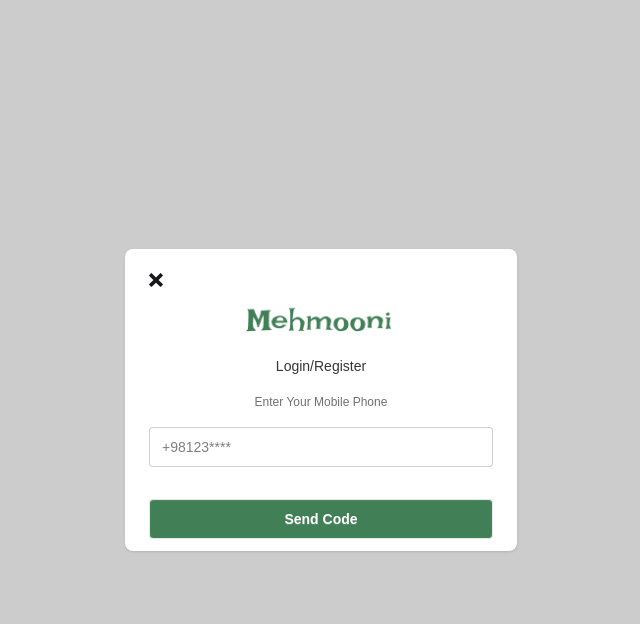
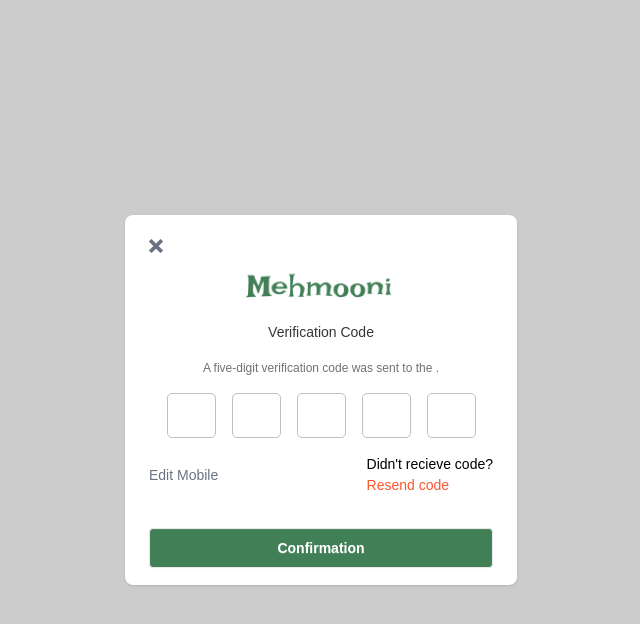
Before and after one commit to nextjs-developers/Food-app, a Next.js app: page / in a window 1280 px wide. Both pictures are taken after a click on the button "login". Shown: the top 624 px of the page, without its empty margins (319-959 px from the left). Built offline with nearby package versions, Linux system fonts and the light colour scheme.

Commit message:
The timer for sending OTP has been developed, but the login logic has not yet been implemented.

```diff
--- a/src/components/layout/Header.js
+++ b/src/components/layout/Header.js
@@ -10,7 +10,7 @@
 const Header = () => {
 
   const [isOpen, setIsOpen] = useState(false);
-  const [step, setStep] = useState(1);
+  const [step, setStep] = useState(2);
 
 
   return (
--- /dev/null
+++ b/src/components/module/element/Timer.js
@@ -0,0 +1,73 @@
+import { useSendOtp } from "@/core/services/mutations";
+import { useState, useEffect } from "react";
+
+const Timer = (phone ,  minutes,
+    setMinutes,
+    seconds,
+    setSeconds) => {
+
+  const { mutate } = useSendOtp();
+  useEffect(() => {
+    const interval = setInterval(() => {
+      if (seconds > 0) {
+        setSeconds(seconds - 1);
+      }
+
+      if (seconds === 0) {
+        if (minutes === 0) {
+          clearInterval(interval);
+        } else {
+          setSeconds(59);
+          setMinutes(minutes - 1);
+        }
+      }
+    }, 1000);
+
+    return () => {
+      clearInterval(interval);
+    };
+  });
+
+
+  const resendOTP = () => {
+    setMinutes(1);
+    setSeconds(59);
+    mutate(
+        { phone },
+        {
+          onSuccess: (data) => {
+            toast.success(data?.data?.message);
+            toast(data?.data?.code);
+
+          },
+          onError: (error) => {
+            toast.error(error.message);
+          },
+        }
+      );
+  };
+
+  return (
+    <div className="countdown-text">
+      {seconds > 0 || minutes > 0 ? (
+        <p>
+          Time Remaining: {minutes < 10 ? `0${minutes}` : minutes}:
+          {seconds < 10 ? `0${seconds}` : seconds}
+        </p>
+      ) : (
+        <p className="dark:text-white">Didn't recieve code?</p>
+      )}
+
+      <button
+        disabled={seconds > 0 || minutes > 0}
+        style={{
+          color: seconds > 0 || minutes > 0 ? "#DFE3E8" : "#FF5630",
+        }}
+        onClick={resendOTP}
+      >
+        Resend code
+      </button>
+    </div>
+  );
+};
+export default Timer;
--- a/src/components/templates/authForm/CheckOTPForm.js
+++ b/src/components/templates/authForm/CheckOTPForm.js
@@ -1,12 +1,22 @@
 "use client";
 
+import Timer from "@/components/module/element/Timer";
 import { useCheckOtp } from "@/core/services/mutations";
 import Image from "next/image";
-import { useState } from "react";
+import { useEffect, useState } from "react";
+import { ImCross } from "react-icons/im";
 import OtpInput from "react-otp-input";
 
 function CheckOTPForm({ phone, setStep, setIsOpen }) {
   const [otp, setOtp] = useState("");
+  const [minutes, setMinutes] = useState(0);
+  const [seconds, setSeconds] = useState(0);
+  useEffect(() => {
+
+      setMinutes(1);
+      setSeconds(59);
+
+  }, [minutes , seconds]);
   const { isPending, mutate } = useCheckOtp();
 
   const checkOtpHandler = (event) => {
@@ -31,11 +41,11 @@
     setCode(otp);
   };
   return (
-    <div className="md:card md:w-[392px] md:h-[302px] md:bg-base-100 md:shadow-sm bg-base-100 w-full">
+    <div className="md:card md:w-[392px] md:h-[370px] md:bg-base-100 md:shadow-sm bg-base-100 w-full">
       <div className="card-body">
-      <button onClick={()=>setIsOpen(false)}>
-            <ImCross className="text-gray-500"/>
-          </button>
+        <button onClick={() => setIsOpen(false)}>
+          <ImCross className="text-gray-500" />
+        </button>
         <div className="my-15px">
           <Image
             src="/images/mehmoni.png"
@@ -69,16 +79,31 @@
               value={otp}
               onChange={setOtp}
               numInputs={5}
-              renderSeparator={<span>-</span>}
+              renderSeparator={<span> </span>}
               renderInput={(props) => <input {...props} />}
-
               inputStyle={{
                 border: "1px solid silver",
                 borderRadius: "5px",
                 width: "49px",
                 height: "45px",
                 marginRight: "5px",
+                margin: "0 8px",
               }}
+            />
+          </div>
+          <div className="flex justify-center w-full items-center ">
+            <p
+              className="cursor-pointer dark:text-white hover:opacity-50 transition text-gray-500 "
+              onClick={() => setStep(1)}
+            >
+              Edit Mobile
+            </p>
+            <Timer
+              phone={phone}
+              minutes={minutes}
+              setMinutes={setMinutes}
+              seconds={seconds}
+              setSeconds={setSeconds}
             />
           </div>
           <button className="btn bg-[#417F56] mt-4 text-white" type="submit">
--- a/src/components/templates/authForm/SendOTPForm.js
+++ b/src/components/templates/authForm/SendOTPForm.js
@@ -31,7 +31,7 @@
   };
   return (
     <>
-      <div className="md:card md:w-[392px] md:h-[302px] md:bg-base-100 md:shadow-sm bg-base-100 w-full ">
+      <div className="md:card md:w-[392px] md:h-[370px] md:bg-base-100 md:shadow-sm bg-base-100 w-full ">
         <div className="card-body">
         <button onClick={()=>setIsOpen(false)}>
             <ImCross/>
@@ -70,10 +70,15 @@
               className="input input-bordered w-full outline-none focus:outline:none hover:outline-none dark:text-white dark:border-white"
               value={phone}
               onChange={(e) => setPhone(e.target.value)}
+              required
             />
-            <button className="btn bg-[#417F56] mt-4 text-white" type="submit">
+
+            <button className="btn bg-[#417F56] mt-4 text-white my-0" type="submit">
               Send Code
             </button>
+            <p className="text-gary-500 text-[10px] text-center dark:text-white">
+          Becoming a member of Mehmoni constitutes acceptance of the rules.</p>
+
           </form>
         </div>
       </div>
```
